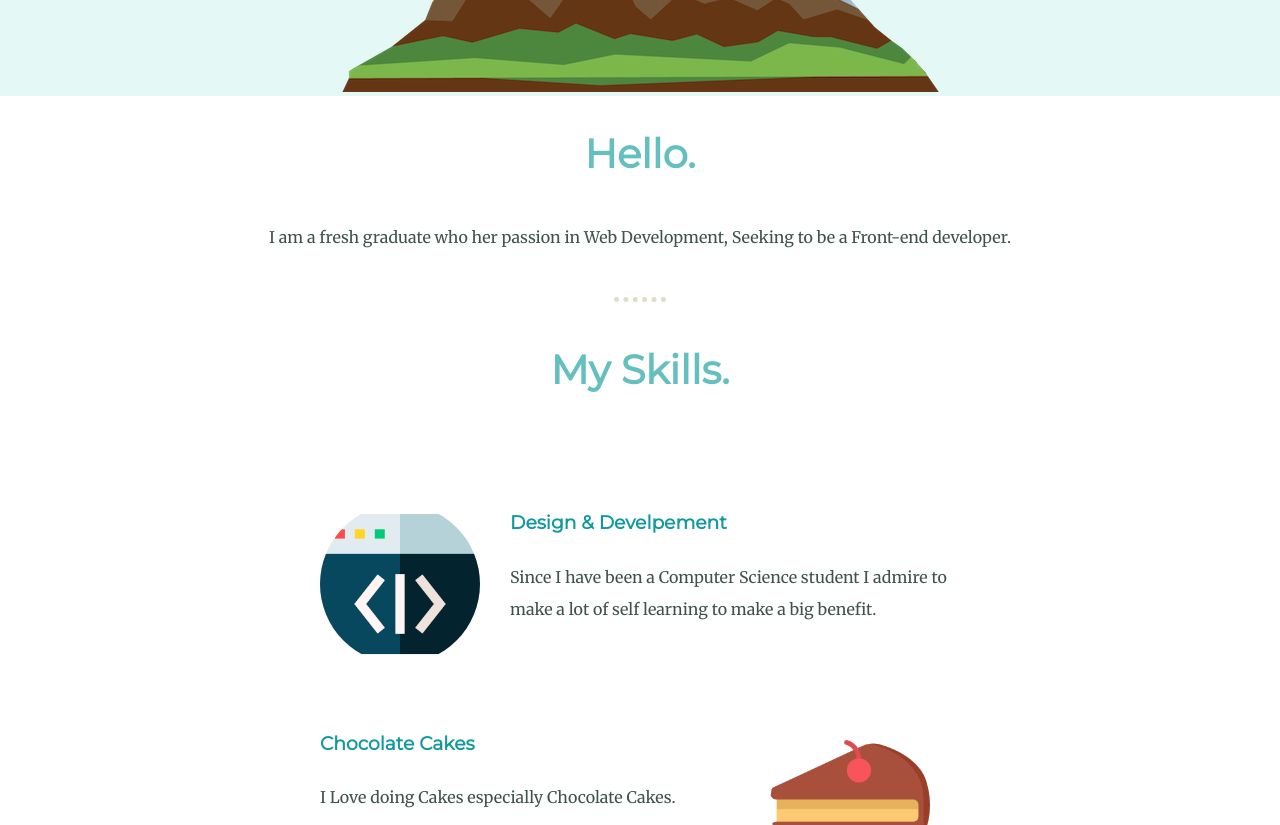
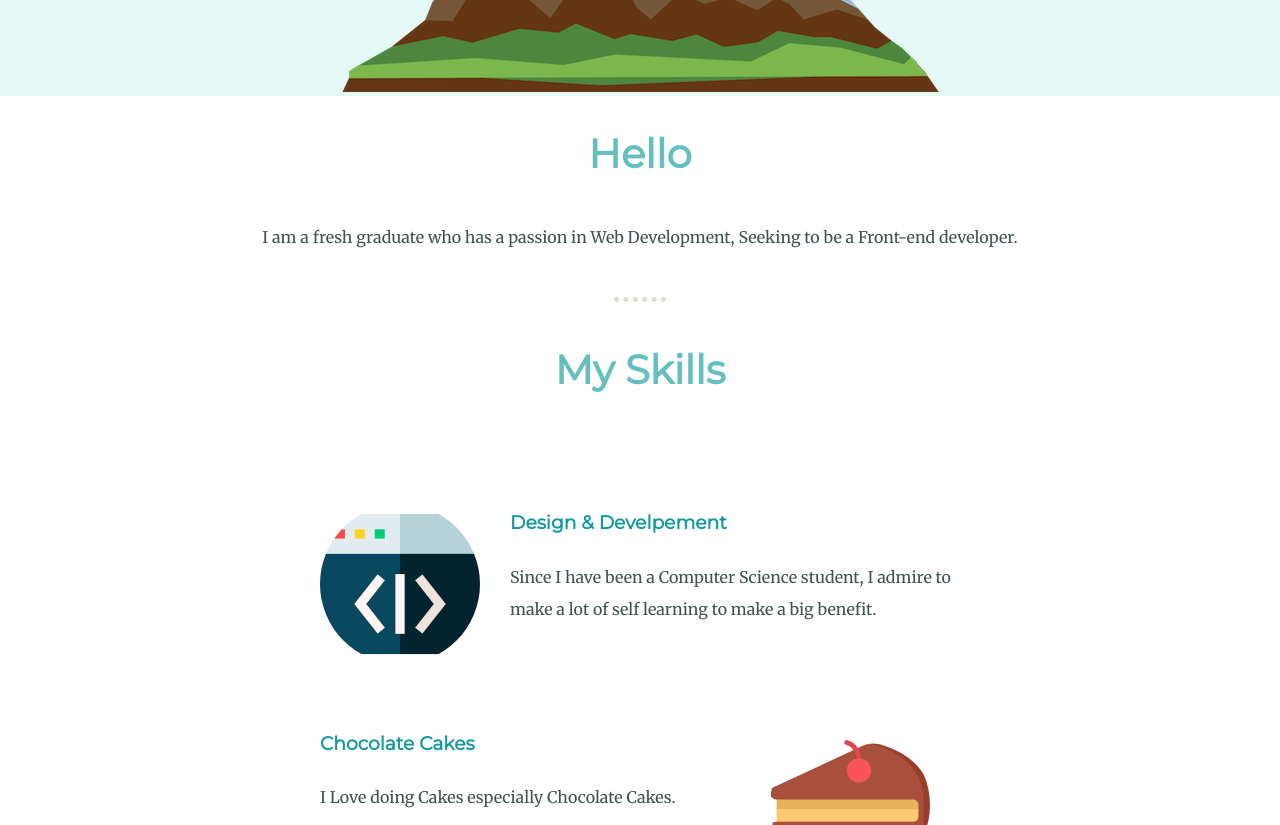
Before and after one commit to Eithar-Yahia/Web-Site, a plain HTML site: page index.html in a window 1280 px wide. Shown: the part 580-1405 px from the top of the page. Drawn offline with Linux system fonts and the light colour scheme.

Commit message:
Update index.html

```diff
--- a/index.html
+++ b/index.html
@@ -22,16 +22,16 @@
     <div class="middle-container">
       <div class="profile">
 
-        <h2>Hello.</h2>
-        <p style="line-height: 2;">I am a fresh graduate who her passion in Web Development, Seeking to be a Front-end developer. </p>
+        <h2>Hello</h2>
+        <p style="line-height: 2;">I am a fresh graduate who has a passion in Web Development, Seeking to be a Front-end developer. </p>
         <br>
       <hr>
       <div class="skills">
-                  <h2>My Skills.</h2>
+                  <h2>My Skills</h2>
                   <div class="skill-row">
                     <img class="code-img" src="images/code.png" alt="">
                     <h3>Design & Develpement</h3>
-                    <p>Since I have been a Computer Science student I admire to make a lot of self learning to make a big benefit.</p>
+                    <p>Since I have been a Computer Science student, I admire to make a lot of self learning to make a big benefit.</p>
                 </div>
                   <div class="skill-row">
                     <img class="cake-img" src="images/cake.png" alt="">
```
